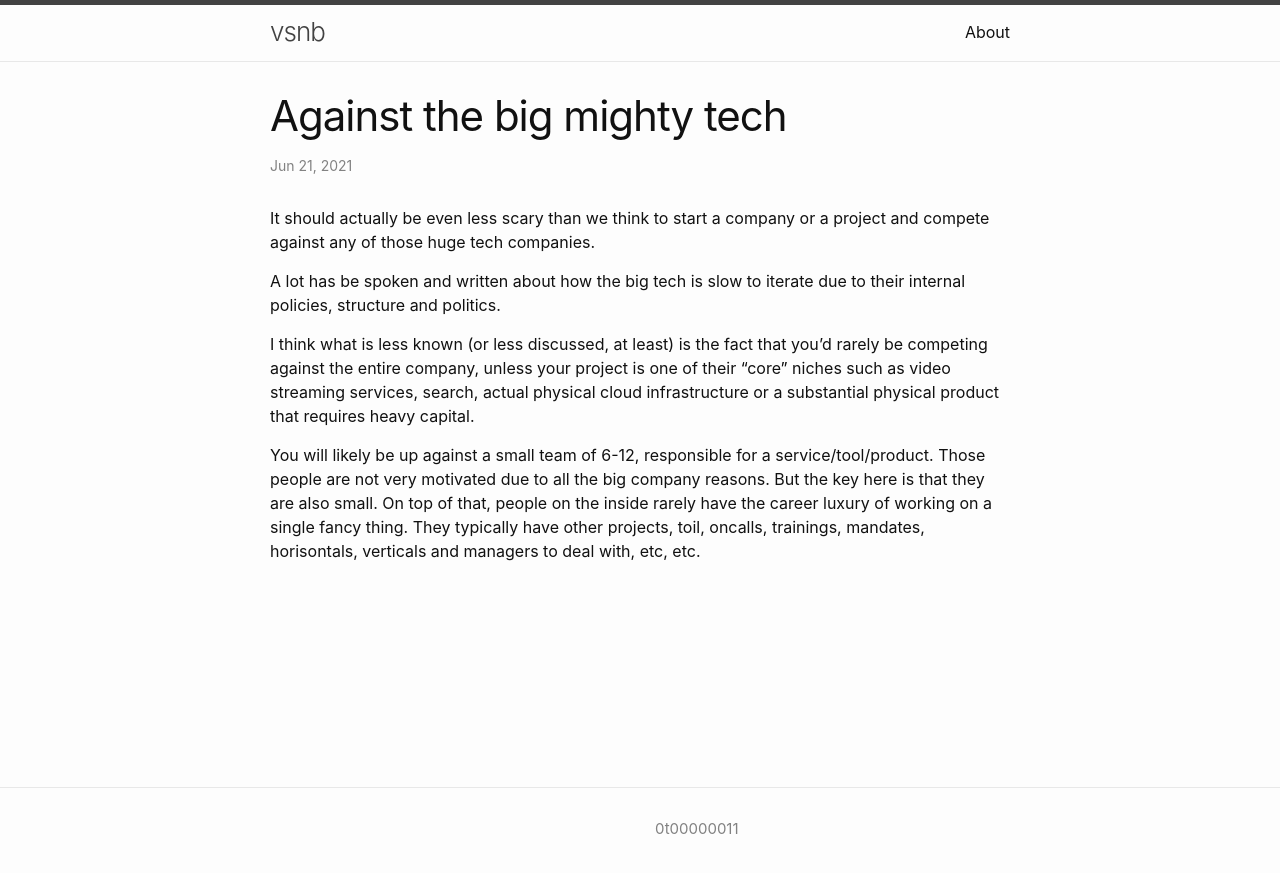
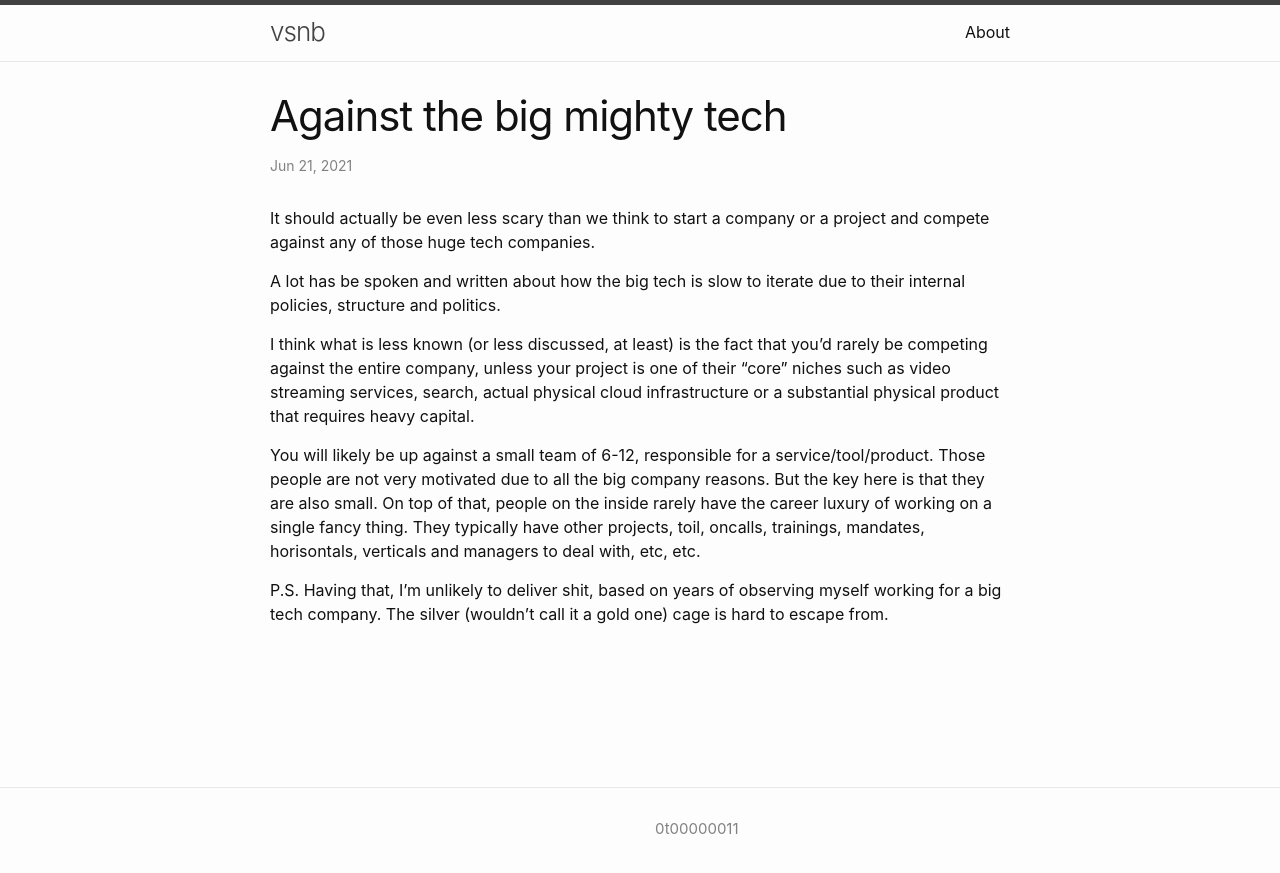
Before and after one commit to vsnb/website, a Jekyll site: the page built from _posts/2021-06-21-against-big-mighty-tech.md, in a window 1280 px wide. Shown: the top 873 px of the page. Built offline with Jekyll 4.4.1, drawn with Linux system fonts in a browser that asks for light colours.

Commit message:
adding a ps

```diff
--- a/_posts/2021-06-21-against-big-mighty-tech.md
+++ b/_posts/2021-06-21-against-big-mighty-tech.md
@@ -17,3 +17,5 @@ substantial physical product that requires heavy capital.
 You will likely be up against a small team of 6-12, responsible for a service/tool/product. Those people are not very motivated due to all the big company reasons. But the
 key here is that they are also small. On top of that, people on the inside rarely have
 the career luxury of working on a single fancy thing. They typically have other projects, toil, oncalls, trainings, mandates, horisontals, verticals and managers to deal with, etc, etc.
+
+P.S. Having that, I'm unlikely to deliver shit, based on years of observing myself working for a big tech company. The silver (wouldn't call it a gold one) cage is hard to escape from.
```
